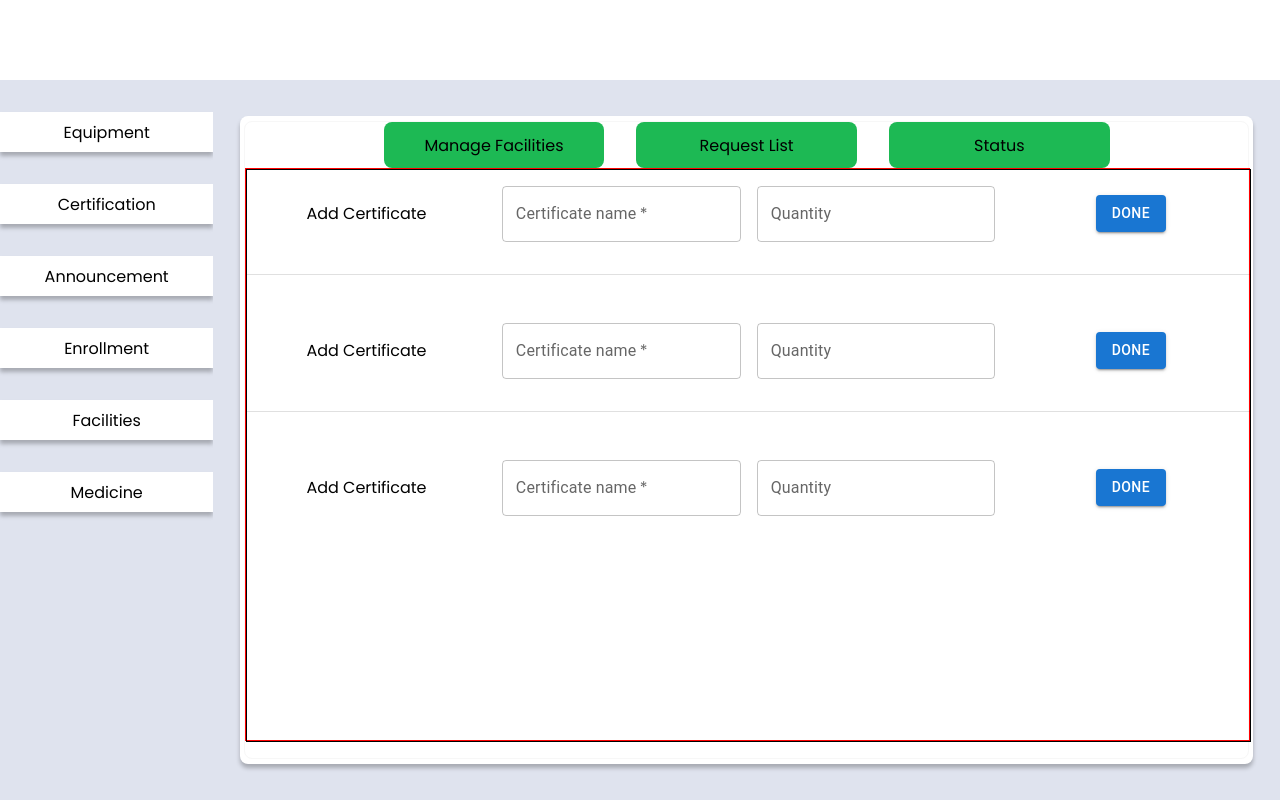
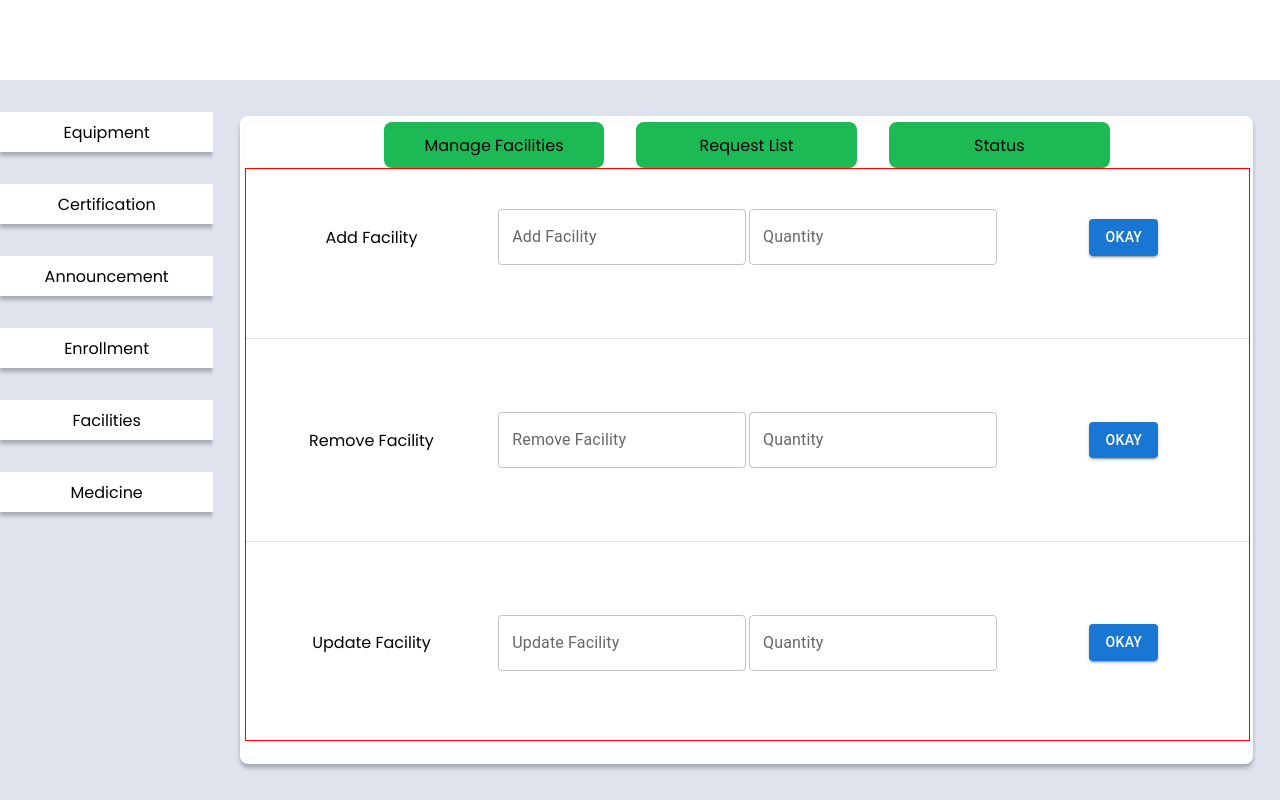
Before and after one commit to Neo-Cicada/Thesis-Barangay-Management-System, a React (Vite) app in the folder admin/: page /facilities/facility-management in a window 1280 px wide. Built offline with nearby package versions, Linux system fonts and the light colour scheme.

Commit message:
added UI for facility and medicine component

```diff
--- a/admin/src/pages/FacilityManagement.jsx
+++ b/admin/src/pages/FacilityManagement.jsx
@@ -1,11 +1,12 @@
 import React from 'react'
 import FormManagement from '../form-components/FormManagement'
-import { Divider } from '@mui/material'
+import { Divider, TextField, Button, Select, MenuItem } from '@mui/material'
+
 const Container = ({children}) =>{
   const style = {
     width: '100%',
-    height: '100%',
-    border: '1px solid black',
+    height: '95%',
+    // border: '1px solid black',
     display: 'flex',
     flexDirection: 'column',
     gap: '2em'
@@ -17,17 +18,92 @@ const Container = ({children}) =>{
   )
 }
 
+const divStyle ={
+  // border: '1px solid red',
+  height: '33%',
+  display: 'flex',
+  justifyContent: 'space-around',
+  alignItems: 'center'
+}
+const itemStyle={
+  // border: '1px solid red',
+  width: '25%',
+  display: 'flex',
+  justifyContent: 'center',
+  alignItems: 'center'
+}
 export default function FacilityManagement() {
-
   return (
     <>
-      <Container>
-        <FormManagement formTitle='Add Certificate'/>
+     <Container>
+        <div style={divStyle}>
+
+          <div className='item-label' style={itemStyle}>
+            Add Facility
+          </div>
+          <div style={itemStyle}>
+            <TextField
+            label="Add Facility"
+          />
+          </div>
+
+          <div style={itemStyle}>
+            <TextField
+            label="Quantity"
+          />
+          </div>
+
+          <div  style={itemStyle}>
+            <Button variant="contained">Okay</Button>
+          </div>
+
+        </div>
         <Divider/>
-        <FormManagement formTitle='Add Certificate'/>
+        <div style={divStyle}>
+        <div className='item-label' style={itemStyle}>
+           Remove Facility
+          </div>
+          <div style={itemStyle}>
+            <TextField
+            label="Remove Facility"
+          />
+          </div>
+
+          <div style={itemStyle}>
+            <TextField
+            label="Quantity"
+          />
+          </div>
+
+          <div  style={itemStyle}>
+            <Button variant="contained">Okay</Button>
+          </div>
+
+        </div>
         <Divider/>
-        <FormManagement formTitle='Add Certificate'/>
-      </Container>
+
+        <div style={divStyle}>
+        <div className='item-label' style={itemStyle}>
+            Update Facility
+          </div>
+          <div style={itemStyle}>
+            <TextField
+            label="Update Facility"
+          />
+          </div>
+
+          <div style={itemStyle}>
+            <TextField
+            label="Quantity"
+          />
+          </div>
+
+          <div  style={itemStyle}>
+            <Button variant="contained">Okay</Button>
+          </div>
+
+        </div>
+     </Container>
     </>
   )
 }
--- a/admin/src/pages/MedicineManagement.jsx
+++ b/admin/src/pages/MedicineManagement.jsx
@@ -5,8 +5,8 @@ import { Divider, TextField, Button, Select, MenuItem } from '@mui/material'
 const Container = ({children}) =>{
   const style = {
     width: '100%',
-    height: '100%',
-    border: '1px solid black',
+    height: '95%',
+    // border: '1px solid black',
     display: 'flex',
     flexDirection: 'column',
     gap: '2em'
@@ -18,11 +18,91 @@ const Container = ({children}) =>{
   )
 }
 
+const divStyle ={
+  // border: '1px solid red',
+  height: '33%',
+  display: 'flex',
+  justifyContent: 'space-around',
+  alignItems: 'center'
+}
+const itemStyle={
+  // border: '1px solid red',
+  width: '25%',
+  display: 'flex',
+  justifyContent: 'center',
+  alignItems: 'center'
+}
 export default function MedicineManagement() {
   return (
     <>
      <Container>
-        <FormManagement formTitle='Add Certificates'/>
+        <div style={divStyle}>
+
+          <div className='item-label' style={itemStyle}>
+            Add Medicine
+          </div>
+          <div style={itemStyle}>
+            <TextField
+            label="Add Medicine"
+          />
+          </div>
+
+          <div style={itemStyle}>
+            <TextField
+            label="Quantity"
+          />
+          </div>
+
+          <div  style={itemStyle}>
+            <Button variant="contained">Okay</Button>
+          </div>
+
+        </div>
+        <Divider/>
+        <div style={divStyle}>
+        <div className='item-label' style={itemStyle}>
+            Remove Medicine
+          </div>
+          <div style={itemStyle}>
+            <TextField
+            label="Remove Medicine"
+          />
+          </div>
+
+          <div style={itemStyle}>
+            <TextField
+            label="Quantity"
+          />
+          </div>
+
+          <div  style={itemStyle}>
+            <Button variant="contained">Okay</Button>
+          </div>
+
+        </div>
+        <Divider/>
+
+        <div style={divStyle}>
+        <div className='item-label' style={itemStyle}>
+            Update Medicine
+          </div>
+          <div style={itemStyle}>
+            <TextField
+            label="Update Medicine"
+          />
+          </div>
+
+          <div style={itemStyle}>
+            <TextField
+            label="Quantity"
+          />
+          </div>
+
+          <div  style={itemStyle}>
+            <Button variant="contained">Okay</Button>
+          </div>
+
+        </div>
      </Container>
     </>
   )
```
Also changed, not shown: admin/src/index.css (line endings or trailing spaces).
